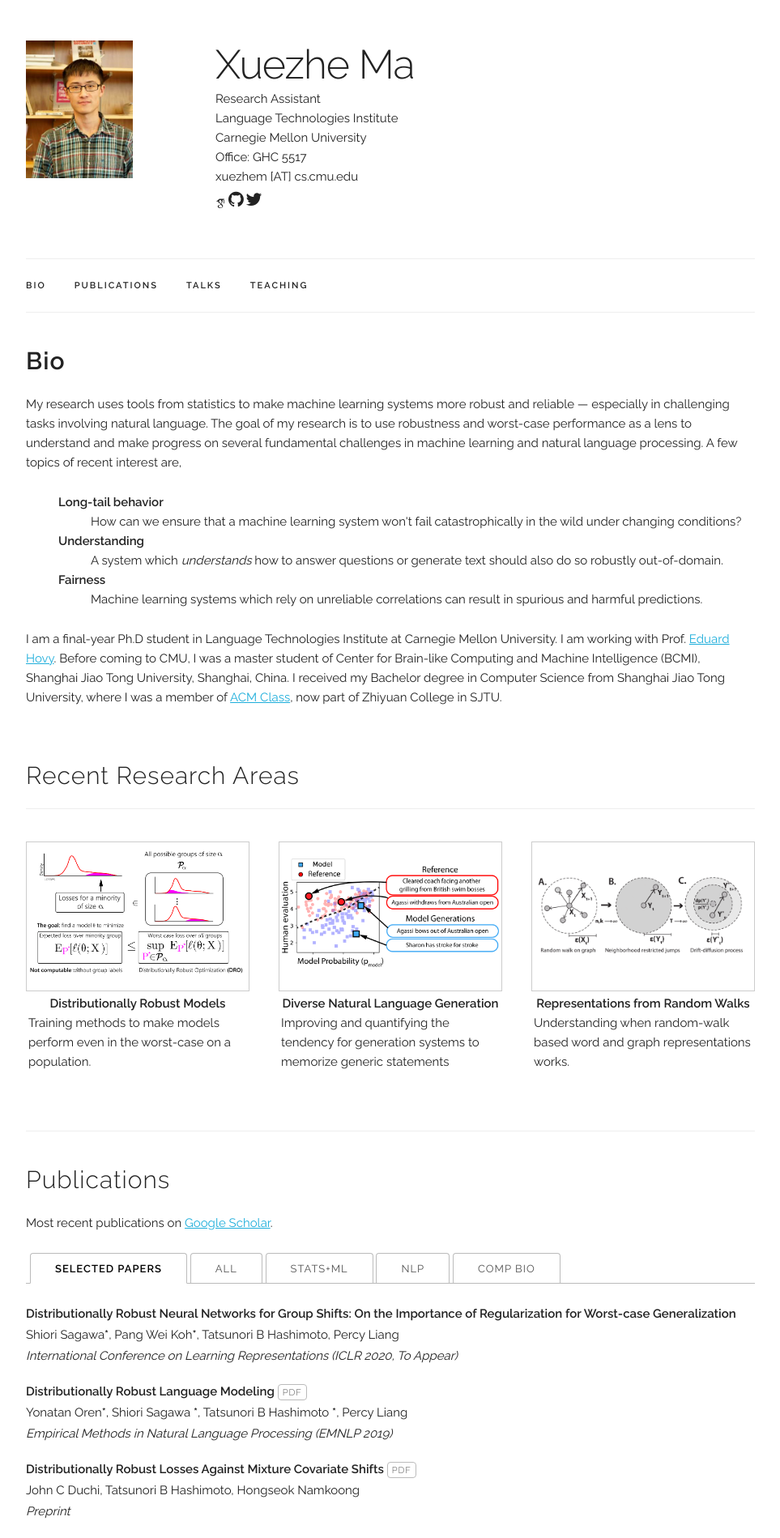
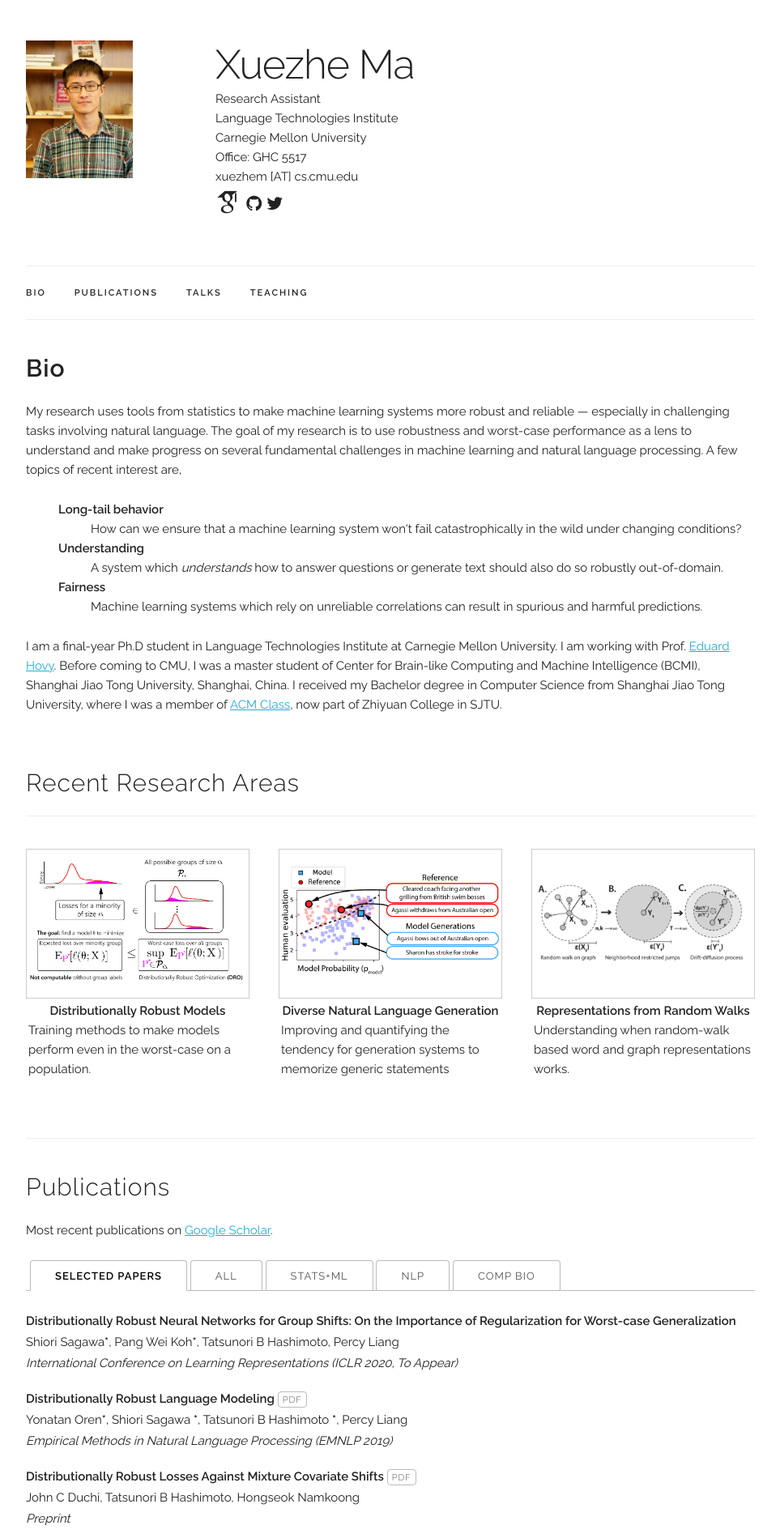
Before and after one commit to XuezheMax/XuezheMax.github.io, a Jekyll site: the page built from index.html, in a window 1280 px wide. Shown: the top 1899 px of the page at 81% size, without its empty margins (158-1121 px from the left). Built offline with Jekyll 4.4.1, drawn with Linux system fonts in a browser that asks for light colours; some web fonts are replaced.

Commit message:
google scholar

```diff
--- a/_layouts/default.html
+++ b/_layouts/default.html
@@ -76,17 +76,17 @@
             <p>Office: {{ site.data.main_info.office }}</p>
             <p>{{ site.data.main_info.email }}</p>
             <p>
-              <div style="font-size: 1.0rem;">
+              <div style="font-size: 24px">
                 <span onclick="window.open('{{ site.data.main_info.google_scholar }}')" style="cursor: pointer">
                   <i class="ai ai-google-scholar ai-lg" aria-hidden="true"></i>
                 </span>
 
                 <span onclick="window.open('{{ site.data.main_info.github }}')" style="cursor: pointer">
-                  <i class="fa fa-github fa-2x" aria-hidden="true"></i>
+                  <i class="fa fa-github fa-lg" aria-hidden="true"></i>
                 </span>
 
                 <span onclick="window.open('{{ site.data.main_info.twitter }}')" style="cursor: pointer">
-                  <i class="fa fa-twitter fa-2x" aria-hidden="true"></i>
+                  <i class="fa fa-twitter fa-lg" aria-hidden="true"></i>
                 </span>
               </div>
             </p>
```
